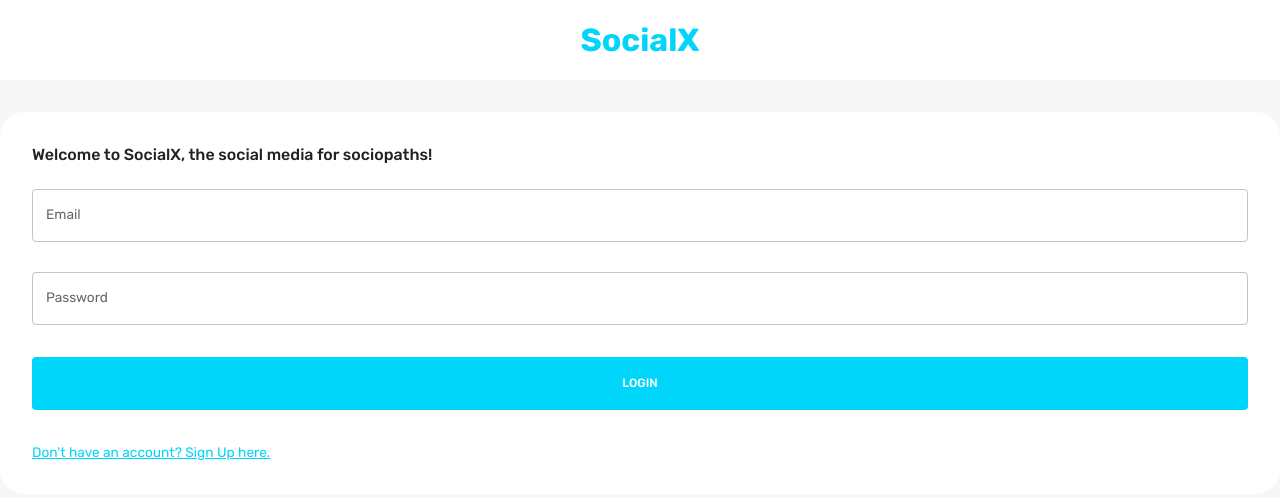
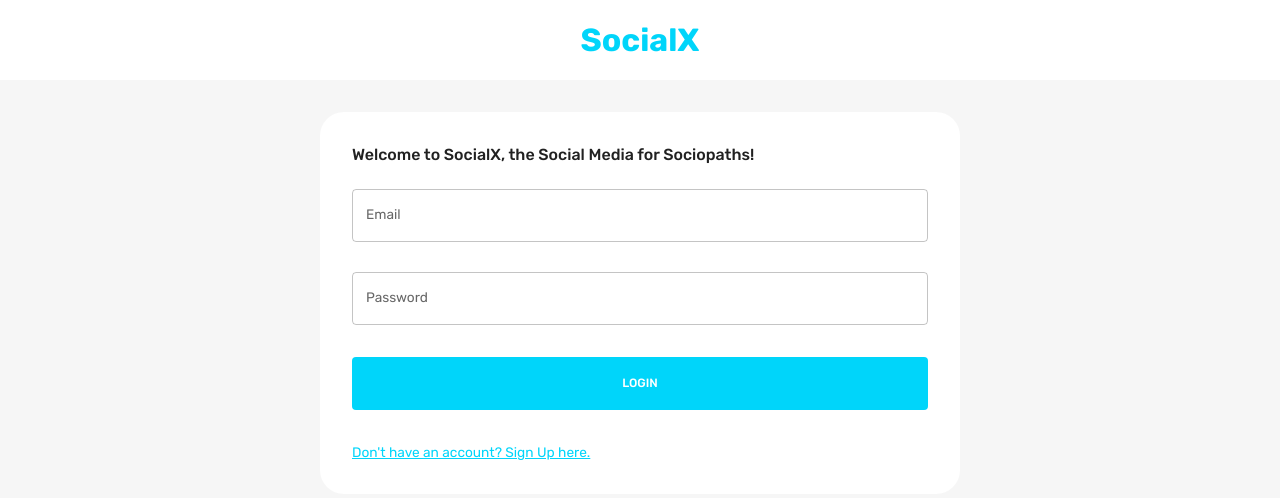
Before and after one commit to aeghin/socialX-app, a React (Create React App) app in the folder client/: page / in a window 1280 px wide. Shown: the top 498 px of the page. Built offline with nearby package versions, Linux system fonts and the light colour scheme.

Commit message:
loginpage refresh

```diff
--- a/client/src/scenes/loginPage/index.jsx
+++ b/client/src/scenes/loginPage/index.jsx
@@ -1,43 +1,36 @@
-import {
-    Box,
-    Typography,
-    useTheme,
-    useMediaQuery
-} from "@mui/material";
-
-import Form from "./Form"
-
-
+import { Box, Typography, useTheme, useMediaQuery } from "@mui/material";
+import Form from "./Form";
 
 const LoginPage = () => {
     const theme = useTheme();
-    const isNonMobileScreens = useMediaQuery("(mind-width: 1000px)");
-
-
-    return <Box>
-        <Box width="100%" backgroundColor={theme.palette.background.alt} p="1rem 6%" textAlign="center">
-
-            <Typography
-                fontWeight="bold"
-                fontSize="32px"
-                color="primary"
+    const isNonMobileScreens = useMediaQuery("(min-width: 1000px)");
+    return (
+        <Box>
+            <Box
+                width="100%"
+                backgroundColor={theme.palette.background.alt}
+                p="1rem 6%"
+                textAlign="center"
             >
+                <Typography fontWeight="bold" fontSize="32px" color="primary">
                     SocialX
                 </Typography>
             </Box>
+
             <Box
-            width={isNonMobileScreens ? "50" : "93"}
+                width={isNonMobileScreens ? "50%" : "93%"}
                 p="2rem"
                 m="2rem auto"
                 borderRadius="1.5rem"
                 backgroundColor={theme.palette.background.alt}
             >
                 <Typography fontWeight="500" variant="h5" sx={{ mb: "1.5rem" }}>
-                Welcome to SocialX, the social media for sociopaths!
+                    Welcome to SocialX, the Social Media for Sociopaths!
                 </Typography>
                 <Form />
             </Box>
         </Box>
+    );
 };
 
 export default LoginPage;
```
Lines whose indentation alone changed are shown as unchanged.
